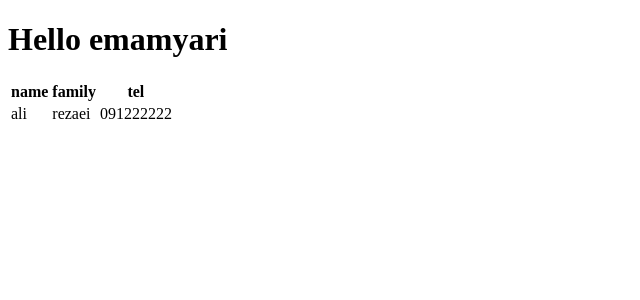
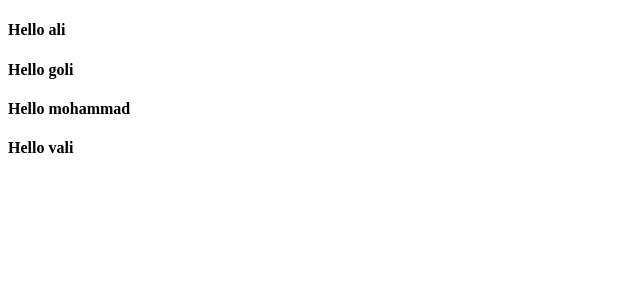
Before and after one commit to emamyari/gamewebsite, a Django app: page /table/ in a window 1280 px wide. Shown: the top 300 px of the page, without its empty margins (0-640 px from the left). Run offline with Django 4.2, Linux system fonts and the light colour scheme.

Commit message:
make some changes in functions.cpython-312.pyc

```diff
--- a/myapp/functions.py
+++ b/myapp/functions.py
@@ -1,18 +1,10 @@
-from datetime import datetime
-
 from django.shortcuts import render
-
 
 def page1(request):
     a = render(request, 'page1.html')
     return a
 
 def page2(request):
-    data={'user':'emamyari'}
+    data={'user':['ali','goli','mohammad','vali']}
     a=render(request,'page2.html',context=data)
     return a
-
-def page3(request):
-    data={'user':'Heydari'}
-    a=render(request,'page2.html',context=data)
-    return a
--- a/templates/page2.html
+++ b/templates/page2.html
@@ -5,21 +5,10 @@
     <title>Title</title>
 </head>
 <body>
-<h1>Hello {{ user }}</h1>
 
-<table >
-    <thead >
-        <th>name</th>
-        <th>family</th>
-        <th>tel</th>
-    </thead>
-    <tbody>
-        <tr>
-            <td>ali</td>
-            <td>rezaei</td>
-            <td>091222222</td>
-        </tr>
-    </tbody>
-</table>
+{% for item in user %}
+    <h4>Hello {{ item }}</h4>
+{% endfor %}
+
 </body>
 </html>
```
